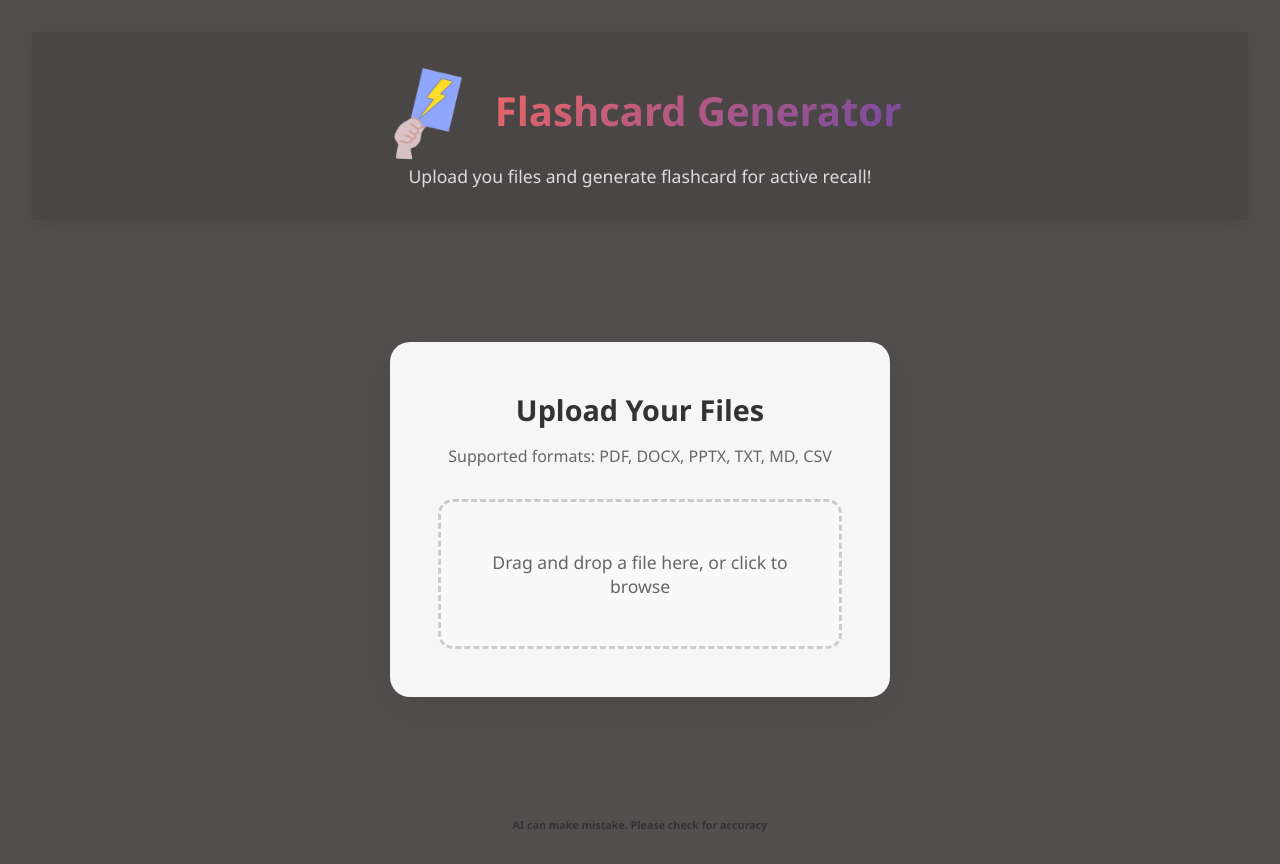
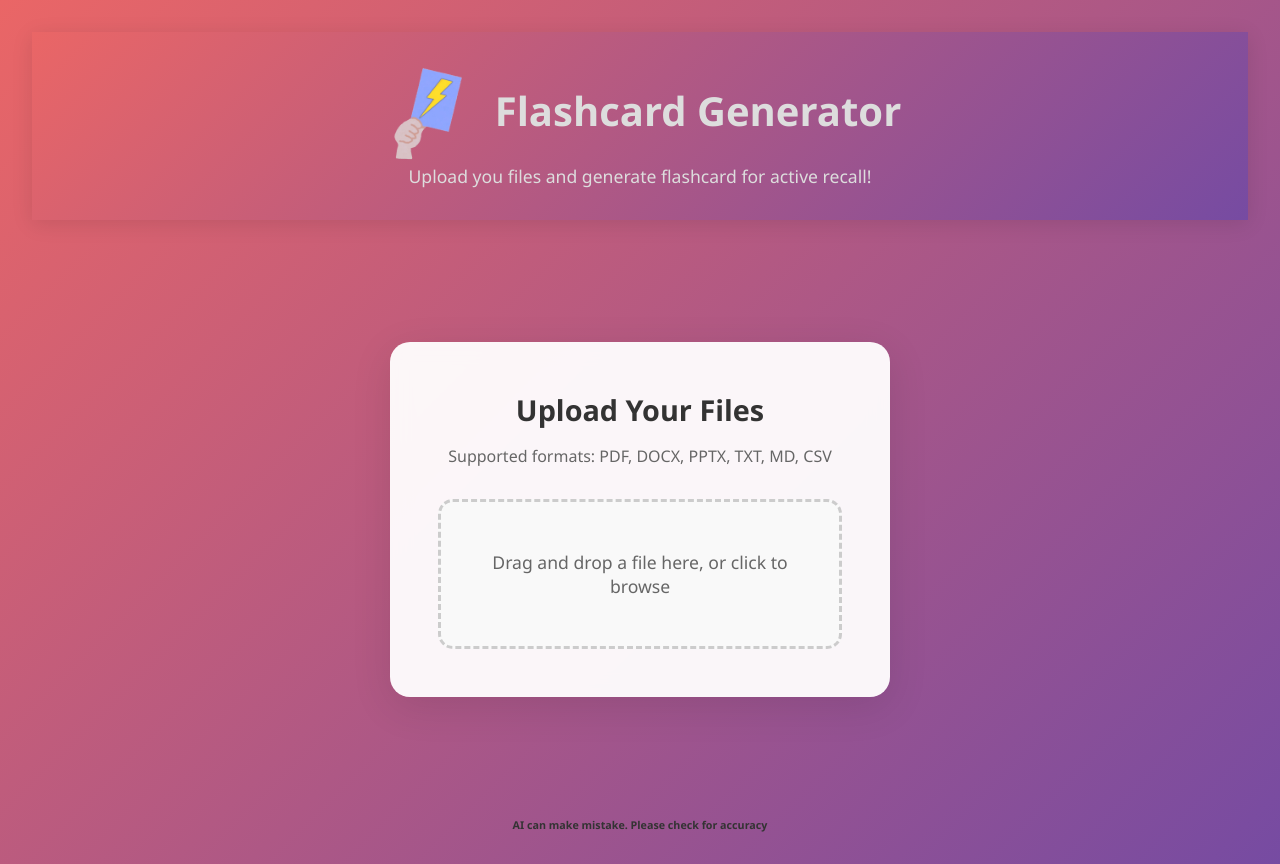
Before and after one commit to rachelannec/make-flashcard, a React (Vite) app: page / in a window 1280 px wide. Built offline with nearby package versions, Linux system fonts and the light colour scheme; no server answers.

Commit message:
fix: update background styles and adjust padding in CSS; refine prompt for flashcard generation

```diff
--- a/src/index.css
+++ b/src/index.css
@@ -6,7 +6,7 @@
 
 body {
   font-family: 'Segoe UI', Tahoma, Geneva, Verdana, sans-serif;
-  background: rgba(75, 70, 70, 0.95);
+  background: linear-gradient(135deg, #ea6666, #764ba2);
   min-height: 100vh;
   color: #333;
 }
@@ -19,7 +19,8 @@ body {
 
 /* Header Styling */
 .app-header {
-  background: rgba(75, 70, 70, 0.95);
+  /* background: rgba(75, 70, 70, 0.95); */
+  background: linear-gradient(135deg, #ea6666, #764ba2);
   backdrop-filter: blur(10px);
   padding: 2rem 1rem;
   text-align: center;
@@ -37,14 +38,14 @@ body {
 .title-header img {
   width: 100px;
   height: auto;
-
+  object-fit: contain;
 }
 
 .app-header h1 {
   font-size: 2.5rem;
   margin-bottom: 0.5rem;
   /* background: linear-gradient(135deg, #667eea, #764ba2); */
-  background: linear-gradient(135deg, #ea6666, #764ba2);
+  background: #ddd;
   -webkit-background-clip: text;
   -webkit-text-fill-color: transparent;
   background-clip: text;
@@ -63,7 +64,7 @@ main {
   display: flex;
   justify-content: center;
   align-items: center;
-  padding: 2rem;
+  padding: 1rem;
 }
 
 /* Upload Section */
--- a/src/service/geminiService.ts
+++ b/src/service/geminiService.ts
@@ -25,7 +25,7 @@ export async function generateFlashcards(text: string): Promise<Flashcard[]> {
     try{
         const model =genAI.getGenerativeModel({ model: 'gemini-2.0-flash'});
 
-        const prompt = `Based on the following text, generate 8-12 flashcards for active recall learning. Return the flashcards as a JSON array, where each item is an object with a "question" and an "answer". The questions should be thought-provoking but not overly complex. Answers must be short, clear, and use simple language. Focus on key concepts, definitions, or cause-effect relationships found in the text. Use identification, tru/false, and multiple-choice questions where appropriate.
+        const prompt = `Based on the following text, generate 8-12 flashcards for active recall learning. Return the flashcards as a JSON array, where each item is an object with a "question" and an "answer". The questions should be thought-provoking but not overly complex. Answers must be short, clear, and use simple language. Use identification (provide the definition as question and the terminology as answer), true/false, and multiple-choice questions where appropriate.
 
 
         Format your response as a valid JSON array with this exact structure:
```
